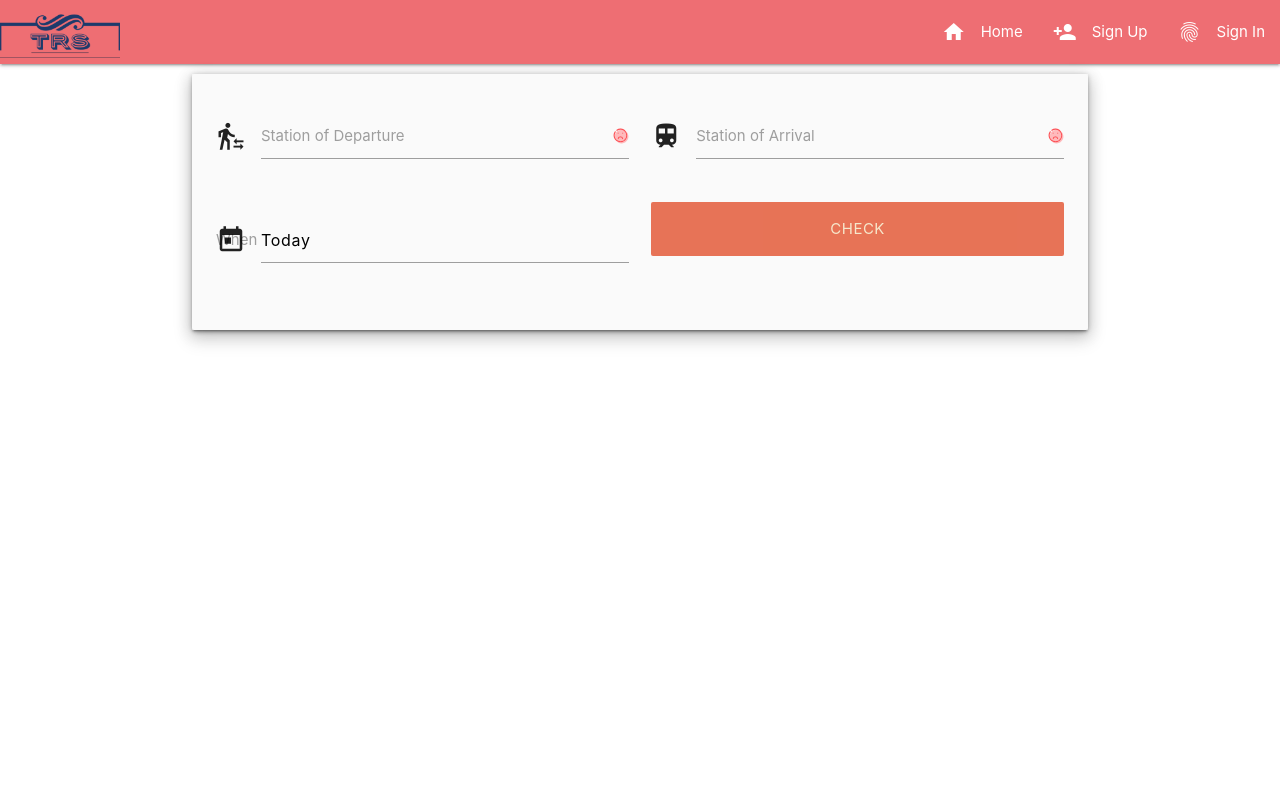
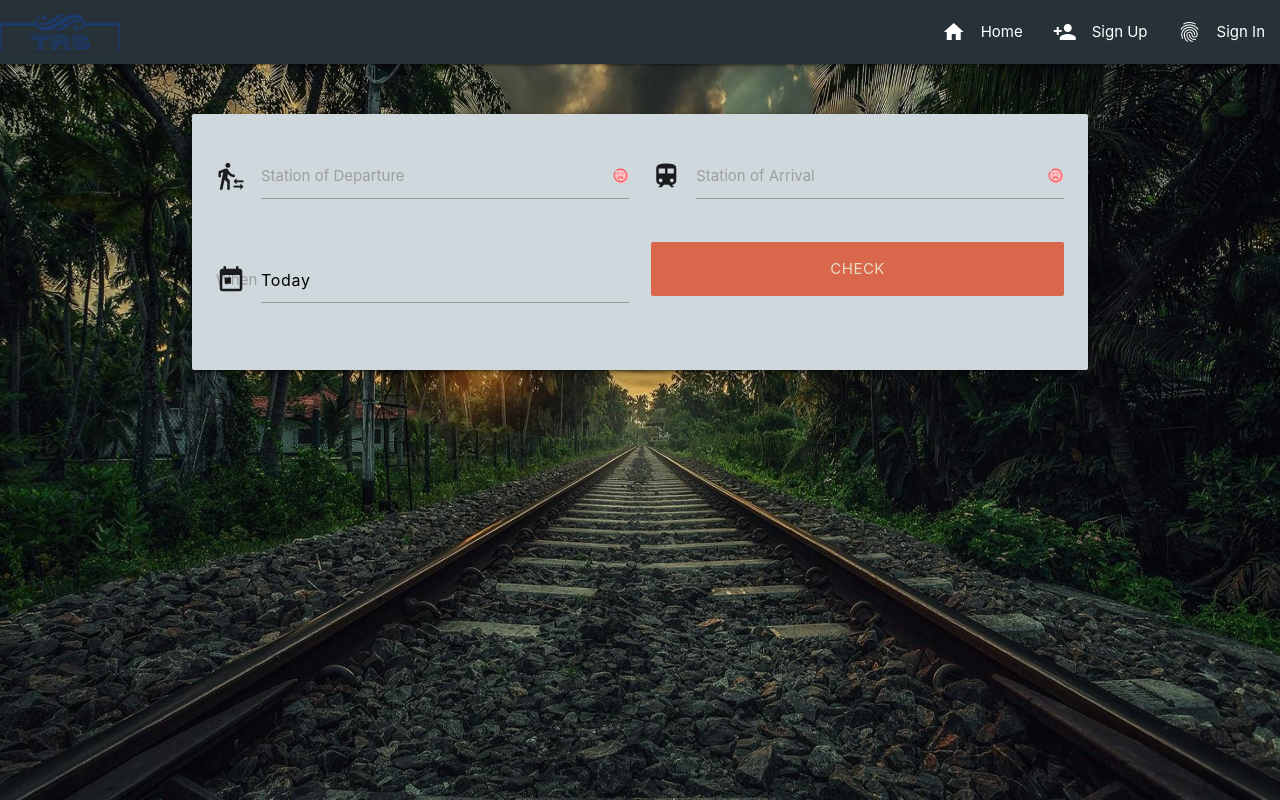
Before and after one commit to ShalikaAshan01/Train-Ticket-Reservation-React, a React (Create React App) app: page / in a window 1280 px wide. Built offline with nearby package versions, Linux system fonts and the light colour scheme; no server answers.

Commit message:
home UI change

```diff
--- a/src/App.css
+++ b/src/App.css
@@ -369,3 +369,20 @@ input.invalid {
 .mt-4{
   margin-top: 4px;
 }
+
+/*Full page responsive background image*/
+   img.bg {
+     /* Set rules to fill background */
+     min-height: 100%;
+     min-width: 1024px;
+
+     /* Set up proportionate scaling */
+     width: 100%;
+     height: auto;
+
+     /* Set up positioning */
+     position: fixed;
+     top: 0;
+     left: 0;
+     z-index: -1;
+   }
--- a/src/components/Navbar.js
+++ b/src/components/Navbar.js
@@ -100,7 +100,7 @@ class Navbar extends Component {
                 {localStorage.getItem('user')? myAccount2 : ''}
 
                 <nav>
-                    <div className="nav-wrapper">
+                    <div className="nav-wrapper blue-grey darken-4">
                         <Link to={"/"} className="brand-logo">
                             <img className="img-responsive" width="120" src={logo} alt="logo"/>
 
--- a/src/components/home.js
+++ b/src/components/home.js
@@ -52,6 +52,7 @@ class home extends Component {
                 }
             },()=>{
 
+                //show alert
                 swal({
                     text: "Available Seat Information",
                     buttons: {
@@ -91,6 +92,7 @@ class home extends Component {
 
         document.title = "Train Reservation System";
         var context = this;
+
         // Initilize date,time,select fields
         var date = new Date();
         var delems = document.querySelectorAll('#date');
@@ -162,6 +164,7 @@ class home extends Component {
             arrival: this.state.arrival,
         };
 
+        //set date to object
         if (this.state.date === "Today") {
             data.date = moment().format('MM/DD/YYYY');
             data.day = moment().format('dddd');
@@ -178,6 +181,7 @@ class home extends Component {
             })
         }
 
+        //check availability of the train which is given by user
         fn_checkAvailability(data).then(res => {
             let data = res.data;
             this.setState({
@@ -249,8 +253,10 @@ class home extends Component {
         var required = true;
         return (
             <div>
-                <div className="col s12 m12 z-depth-3">
-                    <div className="card grey lighten-5">
+                <img className="bg" src={process.env.PUBLIC_URL + '/icon/bg.jpg'} alt="bg"/>
+
+                <div className="col s12 m12 z-depth-3 mt-50">
+                    <div className="card  blue-grey lighten-4 mt-50">
                         <div className="card-content  text-blue-grey text-darken-4">
                             <form onSubmit={this.onSubmit}>
                                 <div className={"row"}>
--- a/src/components/reservation/payment.jsx
+++ b/src/components/reservation/payment.jsx
@@ -140,6 +140,7 @@ class payment extends Component{
         let year = this.state.year;
         let name = this.state.name;
 
+        //credit card inforamtion validate
         if(valid.number(number).isValid && valid.expirationDate(month+year).isValid && valid.cvv(cvv).isValid){
 
             let card={
--- a/src/components/users/updateProfile.js
+++ b/src/components/users/updateProfile.js
@@ -26,8 +26,6 @@ class updateProfile extends Component{
             _id: user._id,
             _token: user._token
         };
-
-
 
         if(user._id === this.props.match.params.id){
             validateUser(data).then(res => {
```
Also changed, not shown: public/icon/bg.jpg (added).
